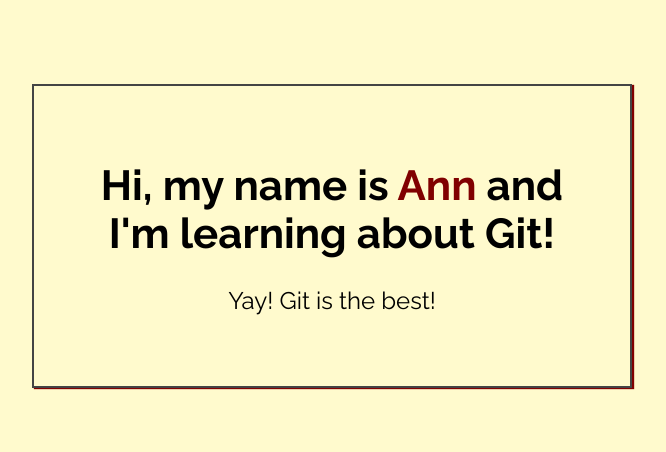
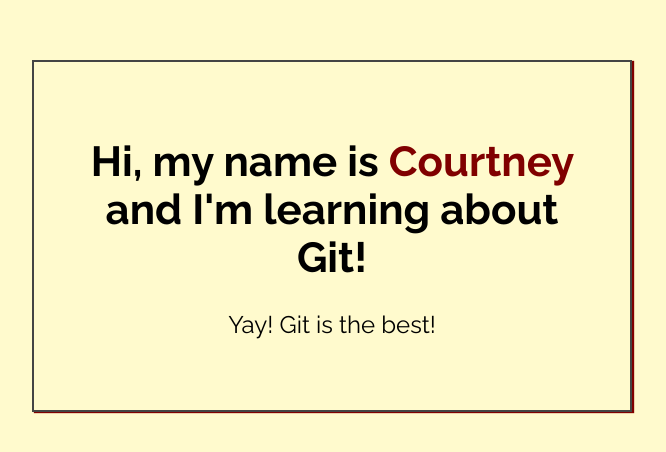
Before and after one commit to creative-hype/Website-design-for-Seasons-Lawn-Care, a plain HTML site: page index.html in a window 1280 px wide. Shown: the part 164-616 px from the top of the page, without its empty margins (308-974 px from the left). Drawn offline with Linux system fonts and the light colour scheme.

Commit message:
Added name to index.html

```diff
--- a/index.html
+++ b/index.html
@@ -14,7 +14,7 @@
 <body>
 
     <div class="greeting">
-        <h1>Hi, my name is <span class="highlight">Ann</span> and I'm learning about Git! </h1>
+        <h1>Hi, my name is <span class="highlight">Courtney</span> and I'm learning about Git! </h1>
 
         <p>Yay! Git is the best!</p>
     </div>
```
